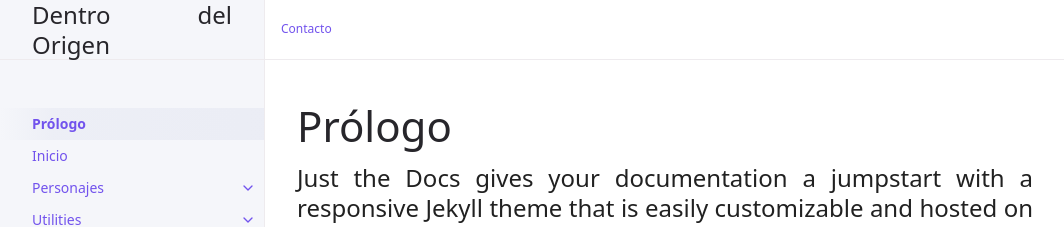
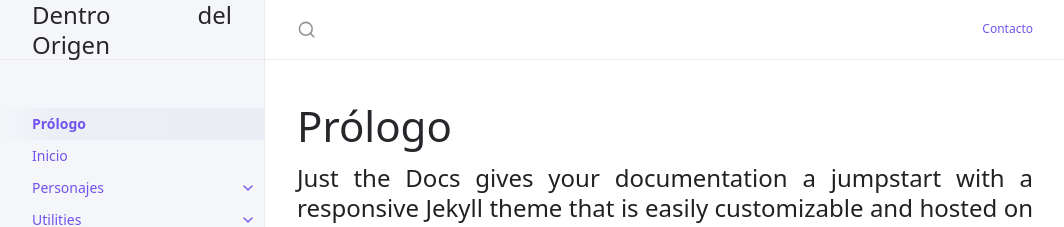
Before and after one commit to KierPrev/DentroDelOrigen, a Jekyll site: the page built from index.md, in a window 1280 px wide. Shown: the top 227 px of the page, without its empty margins (107-1171 px from the left). Built offline with Jekyll 4.4.1, drawn with Linux system fonts in a browser that asks for light colours.

Commit message:
invisible search

```diff
--- a/_config.yml
+++ b/_config.yml
@@ -34,7 +34,7 @@ exclude: ["node_modules/", "*.gemspec", "*.gem", "Gemfile", "Gemfile.lock", "pac
 
 # Enable or disable the site search
 # Supports true (default) or false
-search_enabled: false
+search_enabled: true
 search:
   # Split pages into sections that can be searched individually
   # Supports 1 - 6, default: 2
--- a/_layouts/default.html
+++ b/_layouts/default.html
@@ -74,7 +74,7 @@ layout: table_wrappers
       {% if site.search_enabled != false %}
         <div class="search">
           <div class="search-input-wrap">
-            <input type="text" id="search-input" class="search-input" tabindex="0" placeholder="Buscar en {{ site.title }}" aria-label="Search {{ site.title }}" autocomplete="off">
+            <input type="text" id="search-input" class="search-input" tabindex="0" placeholder="" aria-label="" autocomplete="off">
             <label for="search-input" class="search-label"><svg viewBox="0 0 24 24" class="search-icon"><use xlink:href="#svg-search"></use></svg></label>
           </div>
           <div id="search-results" class="search-results"></div>
```
